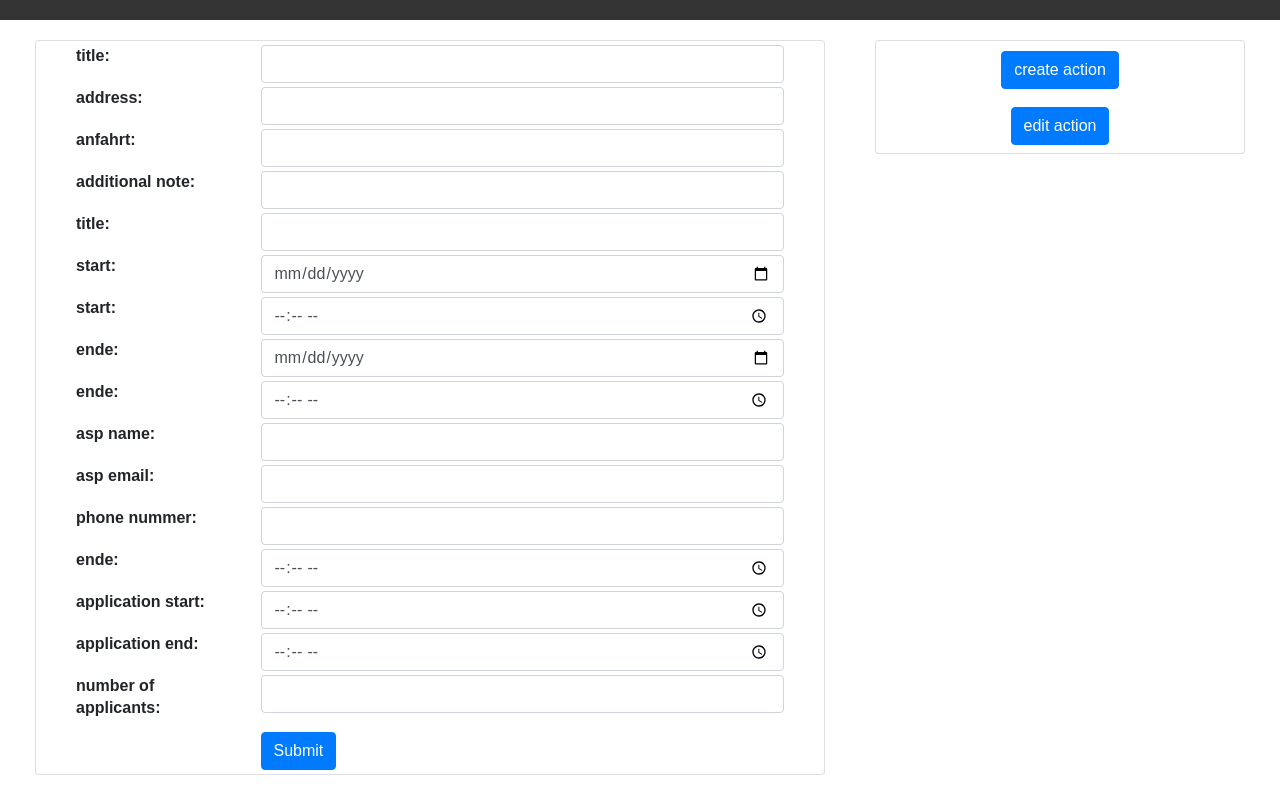
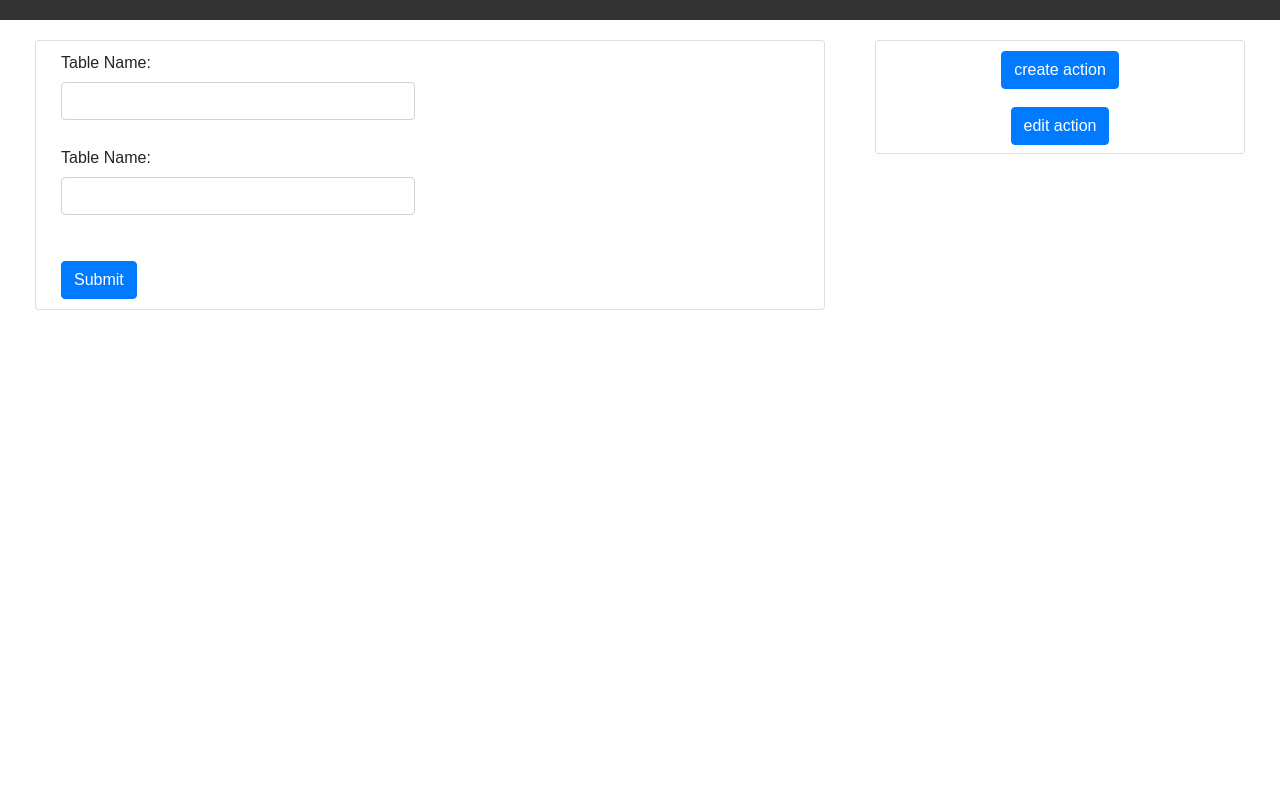
Before and after one commit to Viva-con-Agua/waves-frontend, a Vue app: page /actionform in a window 1280 px wide. Built offline with nearby package versions, Linux system fonts and the light colour scheme.

Commit message:
form implementation by using vuex's actions and mutations to maanipulate the actual state

```diff
--- a/src/assets/data.json
+++ b/src/assets/data.json
@@ -17,17 +17,7 @@
                 "month": "Mars"
             },
             "participants": {
-                "limit": 10,
-                "supporter": [
-                    {
-                        "name": "John Doe",
-                        "age": 42
-                    },
-                    {
-                        "name": "Jane Doe",
-                        "age": 42
-                    }
-                ]
+                "limit": 10
             }
         },
         {
@@ -47,17 +37,7 @@
                 "month": "Mars"
             },
             "participants": {
-                "limit": 10,
-                "supporter": [
-                    {
-                        "name": "John Doe",
-                        "age": 42
-                    },
-                    {
-                        "name": "Jane Doe",
-                        "age": 42
-                    }
-                ]
+                "limit": 10
             }
         },
         {
@@ -77,17 +57,7 @@
                 "month": "Mars"
             },
             "participants": {
-                "limit": 10,
-                "supporter": [
-                    {
-                        "name": "John Doe",
-                        "age": 42
-                    },
-                    {
-                        "name": "Jane Doe",
-                        "age": 42
-                    }
-                ]
+                "limit": 10
             }
         },
         {
@@ -107,17 +77,7 @@
                 "month": "Mars"
             },
             "participants": {
-                "limit": 10,
-                "supporter": [
-                    {
-                        "name": "John Doe",
-                        "age": 42
-                    },
-                    {
-                        "name": "Jane Doe",
-                        "age": 42
-                    }
-                ]
+                "limit": 10
             }
         }
     ]
--- a/src/store.js
+++ b/src/store.js
@@ -1,14 +1,14 @@
 
 import Vuex from 'vuex'
 import Vue from 'vue'
-import poolEvent from './assets/data'
+import poolEvents from './assets/data'
 
 
 Vue.use(Vuex);
 
 export const store = new Vuex.Store({
     state:{
-        poolEvents : poolEvent
+        poolEvents : poolEvents
     },
     getters:{
         getAllPoolEvents(state){
@@ -18,9 +18,16 @@ export const store = new Vuex.Store({
             return state.poolEvents.actions.length;
         }
     },
-    mutation:{
-        addPoolEvent(state , poolEvent){
+    mutations:{
+        addPoolEvent (state , poolEvent){
             state.poolEvents.actions.push(poolEvent);
+            console.log(state.poolEvents.actions);
         }
+    },
+    actions : {
+        ADD_POOLEVENT : ({commit}, poolEvent) => {
+            console.log(poolEvent.title);
+            commit( 'addPoolEvent' , poolEvent)
+          }
     }
 })
--- a/src/views/ActionForm.vue
+++ b/src/views/ActionForm.vue
@@ -1,55 +1,61 @@
 <template>
-
-  <b-container fluid>
-    <form action="" method="post">
-      <b-row class="my-1" v-for="type_label in type_labels" :key="type_label">
-      <b-col sm="3">
-        <label :for="`type-${type_label.label}`"><strong> {{ type_label.label }}: </strong></label>
-      </b-col>
-      <b-col sm="9">
-        <b-form-input :id="`type-${type_label.type}`" :type="type_label.type"/>
-      </b-col>
-    </b-row>
-    <b-row class="my-1">
-      <b-col sm="3">
-      </b-col>
-      <b-col sm="9">
-          <button type="submit" class="btn btn-primary">Submit</button>
-      </b-col>
-    </b-row>
-    </form>
-  </b-container>
-
+  <div class="page-non-script">
+    <b-form @submit.prevent="addPoolEvent">
+      <b-row>
+        <b-col cols="6">
+          <b-form-group label="Table Name:">
+            <b-form-input v-model="poolEvent.title"/>
+          </b-form-group>
+        </b-col>
+      </b-row>
+      <b-row>
+        <b-col cols="6">
+          <b-form-group label="Table Name:">
+            <b-form-input v-model="poolEvent.type"/>
+          </b-form-group>
+        </b-col>
+      </b-row>
+      <b-row>
+        <b-col cols="6"></b-col>
+      </b-row>
+      <b-row>
+        <b-col cols="12"></b-col>
+      </b-row>
+      <b-row>
+        <b-col cols="12">
+          <b-button type="submit" variant="primary">Submit</b-button>
+        </b-col>
+      </b-row>
+    </b-form>
+  </div>
 </template>
 
 <script>
 export default {
-  data() {
+  data () {
     return {
-      type_labels: [
-        { type: "text", label: "title" },
-        { type: "address", label: "address" },
-        { type: "text-area", label: "anfahrt" },
-        { type: "text", label: "additional note" },
-        { type: "tel", label: "title" },
-        { type: "date", label: "start" },
-        { type: "time", label: "start" },
-        { type: "date", label: "ende" },
-        { type: "time", label: "ende" },
-        { type: "text", label: "asp name" },
-        { type: "email", label: "asp email" },
-        { type: "tel", label: "phone nummer" },
-        { type: "time", label: "ende" },
-        { type: "time", label: "application start" },
-        { type: "time", label: "application end" },
-        { type: "number", label: "number of applicants" },
-      ]
-    };
+      poolEvent : {
+        title : "",
+        type : "" ,
+      }
+    }
+  }
+  ,
+  computed: {},
+  methods: {
+    addPoolEvent() {
+      //post: http request to create a pool event by using axios.
+      let poolEvent = {
+        title : this.poolEvent.title,
+        type :  this.poolEvent.type
+        }
+      this.$store.dispatch("ADD_POOLEVENT", poolEvent);
+    }
   }
 };
 </script>
 <style>
-.b-container.fluid{
-  margin:10px
+.b-container.fluid {
+  margin: 10px;
 }
 </style>
```
